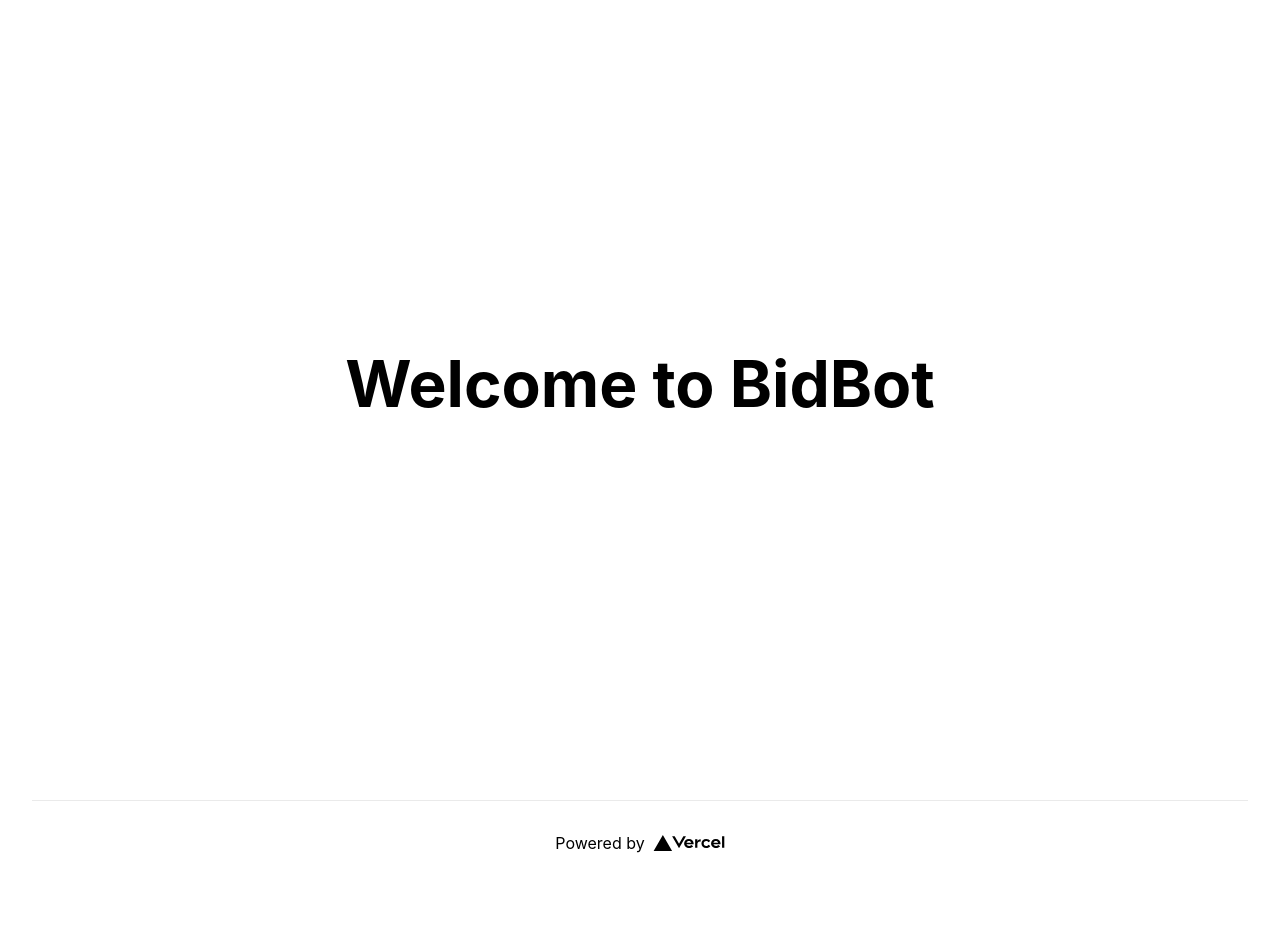
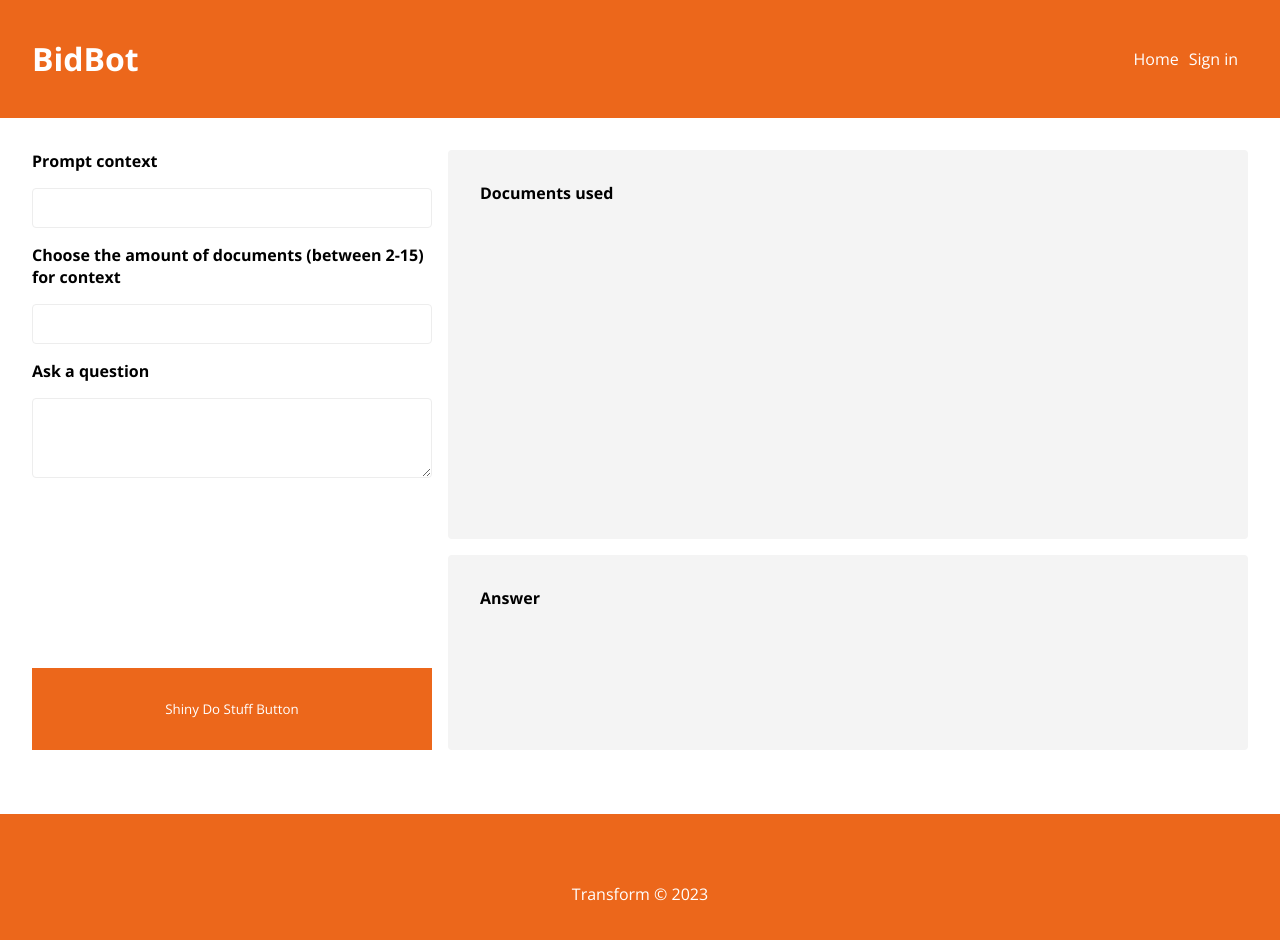
Before and after one commit to tufanbutuner/bidbot-v1, a Next.js app: page / in a window 1280 px wide. Shown: the top 940 px of the page. Before the commit the page ends 885 px from the top, so only its background shows below. Built offline with nearby package versions, Linux system fonts and the light colour scheme; no server answers.

Commit message:
Basic styling and index page clean up

```diff
--- a/pages/_app.tsx
+++ b/pages/_app.tsx
@@ -1,8 +1,16 @@
-import '../styles/globals.css'
-import type { AppProps } from 'next/app'
+import type { AppProps } from "next/app";
+import Footer from "../components/Footer";
+import Navbar from "../components/Navbar";
+import "../styles/globals.scss";
 
 function MyApp({ Component, pageProps }: AppProps) {
-  return <Component {...pageProps} />
+  return (
+    <>
+      <Navbar />
+      <Component {...pageProps} />
+      <Footer />
+    </>
+  );
 }
 
-export default MyApp
+export default MyApp;
--- a/pages/index.tsx
+++ b/pages/index.tsx
@@ -1,50 +1,67 @@
+"use client";
 import Head from "next/head";
-import Image from "next/image";
-import { useEffect, useState } from "react";
-import styles from "../styles/Home.module.css";
+import { useState } from "react";
 
-export default function Home({ data }: { data: { time: string } }) {
-  const [time, setTime] = useState<Date | null>(null);
-
-  useEffect(() => {
-    fetch("/api/time")
-      .then((res) => res.json())
-      .then((json) => setTime(new Date(json.time)));
-  }, []);
+export default function Home() {
+  const [message, setMessage] = useState<string>("");
+  const [history, setHistory] = useState([
+    {
+      role: "assistant",
+      content: "Welcome, ask me any questions about Transform",
+    },
+  ]);
+  const [loading, setLoading] = useState<boolean>(false);
 
   return (
-    <div className={styles.container}>
+    <>
       <Head>
         <title>BidBot</title>
-        <meta name="description" content="BidBot created by Transform" />
-        <link rel="icon" href="/favicon.ico" />
+        <link rel="preconnect" href="https://fonts.googleapis.com" />
+        <link
+          rel="preconnect"
+          href="https://fonts.gstatic.com"
+          crossOrigin="true"
+        />
+        <link
+          href="https://fonts.googleapis.com/css2?family=Open+Sans:wght@300;400;500;600;700;800&display=swap"
+          rel="stylesheet"
+        />
       </Head>
+      <main className="container">
+        <div className="main-container">
+          <div className="input-container">
+            <div className="input-block">
+              <div className="input-block">
+                <strong>Prompt context</strong>
+                <input name="myInput" />
+              </div>
 
-      <main className={styles.main}>
-        <h1 className={styles.title}>Welcome to BidBot</h1>
-        <p>
-          {time &&
-            `The time is ${time.getHours()}:${time.getMinutes()}:${time.getSeconds()}`}
-        </p>
+              <div className="input-block">
+                <strong>
+                  Choose the amount of documents (between 2-15) for context
+                </strong>
+                <input type="text" name="input-2" />
+              </div>
+
+              <div className="input-block">
+                <strong>Ask a question</strong>
+                <textarea name="input-3" />
+              </div>
+            </div>
+
+            <button>Shiny Do Stuff Button</button>
+          </div>
+
+          <div className="output-container">
+            <div className="chat-container">
+              <strong>Documents used</strong>
+            </div>
+            <div className="chat-container">
+              <strong>Answer</strong>
+            </div>
+          </div>
+        </div>
       </main>
-
-      <footer className={styles.footer}>
-        <a
-          href="https://vercel.com?utm_source=create-next-app&utm_medium=default-template&utm_campaign=create-next-app"
-          target="_blank"
-          rel="noopener noreferrer"
-        >
-          Powered by{" "}
-          <span className={styles.logo}>
-            <Image src="/vercel.svg" alt="Vercel Logo" width={72} height={16} />
-          </span>
-        </a>
-      </footer>
-    </div>
+    </>
   );
 }
-
-export async function getServerSideProps() {
-  const data = JSON.stringify({ time: new Date().toString() });
-  return { props: { data } };
-}
--- a/styles/Home.module.css
+++ /dev/null
@@ -1,116 +0,0 @@
-.container {
-  padding: 0 2rem;
-}
-
-.main {
-  min-height: 100vh;
-  padding: 4rem 0;
-  flex: 1;
-  display: flex;
-  flex-direction: column;
-  justify-content: center;
-  align-items: center;
-}
-
-.footer {
-  display: flex;
-  flex: 1;
-  padding: 2rem 0;
-  border-top: 1px solid #eaeaea;
-  justify-content: center;
-  align-items: center;
-}
-
-.footer a {
-  display: flex;
-  justify-content: center;
-  align-items: center;
-  flex-grow: 1;
-}
-
-.title a {
-  color: #0070f3;
-  text-decoration: none;
-}
-
-.title a:hover,
-.title a:focus,
-.title a:active {
-  text-decoration: underline;
-}
-
-.title {
-  margin: 0;
-  line-height: 1.15;
-  font-size: 4rem;
-}
-
-.title,
-.description {
-  text-align: center;
-}
-
-.description {
-  margin: 4rem 0;
-  line-height: 1.5;
-  font-size: 1.5rem;
-}
-
-.code {
-  background: #fafafa;
-  border-radius: 5px;
-  padding: 0.75rem;
-  font-size: 1.1rem;
-  font-family: Menlo, Monaco, Lucida Console, Liberation Mono, DejaVu Sans Mono,
-    Bitstream Vera Sans Mono, Courier New, monospace;
-}
-
-.grid {
-  display: flex;
-  align-items: center;
-  justify-content: center;
-  flex-wrap: wrap;
-  max-width: 800px;
-}
-
-.card {
-  margin: 1rem;
-  padding: 1.5rem;
-  text-align: left;
-  color: inherit;
-  text-decoration: none;
-  border: 1px solid #eaeaea;
-  border-radius: 10px;
-  transition: color 0.15s ease, border-color 0.15s ease;
-  max-width: 300px;
-}
-
-.card:hover,
-.card:focus,
-.card:active {
-  color: #0070f3;
-  border-color: #0070f3;
-}
-
-.card h2 {
-  margin: 0 0 1rem 0;
-  font-size: 1.5rem;
-}
-
-.card p {
-  margin: 0;
-  font-size: 1.25rem;
-  line-height: 1.5;
-}
-
-.logo {
-  height: 1em;
-  margin-left: 0.5rem;
-}
-
-@media (max-width: 600px) {
-  .grid {
-    width: 100%;
-    flex-direction: column;
-  }
-}
--- a/styles/globals.css
+++ /dev/null
@@ -1,16 +0,0 @@
-html,
-body {
-  padding: 0;
-  margin: 0;
-  font-family: -apple-system, BlinkMacSystemFont, Segoe UI, Roboto, Oxygen,
-    Ubuntu, Cantarell, Fira Sans, Droid Sans, Helvetica Neue, sans-serif;
-}
-
-a {
-  color: inherit;
-  text-decoration: none;
-}
-
-* {
-  box-sizing: border-box;
-}
--- /dev/null
+++ b/styles/globals.scss
@@ -0,0 +1,132 @@
+@tailwind base;
+@tailwind components;
+@tailwind utilities;
+
+* {
+  font-family: "Open Sans", -apple-system, BlinkMacSystemFont, Segoe UI, Roboto,
+    Oxygen, Ubuntu, Cantarell, Fira Sans, Droid Sans, Helvetica Neue, sans-serif;
+}
+
+html,
+body {
+  padding: 0;
+  margin: 0;
+}
+
+a {
+  color: inherit;
+  text-decoration: none;
+}
+
+* {
+  box-sizing: border-box;
+}
+
+.container {
+  padding: 2rem;
+  width: 100%;
+  max-width: 100%;
+}
+
+.main-container {
+  display: grid;
+  grid-template-columns: 2fr 4fr;
+  gap: 1rem;
+  height: 75vh;
+
+  h1 {
+    font-size: 2rem;
+    font-weight: bold;
+    margin-bottom: 4rem;
+  }
+
+  button {
+    background: #ec671b;
+    color: white;
+    padding: 2rem;
+    border: none;
+    cursor: pointer;
+  }
+
+  button:hover {
+    background: #333333;
+  }
+
+  input {
+    height: 40px;
+  }
+
+  input,
+  textarea {
+    border: 1px solid rgb(237, 237, 237);
+    border-radius: 4px;
+  }
+
+  textarea {
+    max-height: 200px;
+    height: 80px;
+    overflow-y: hidden;
+  }
+}
+
+.input-container {
+  display: flex;
+  flex-direction: column;
+  justify-content: space-between;
+}
+
+.grouped-input-container {
+  display: flex;
+}
+
+.input-block {
+  display: flex;
+  flex-direction: column;
+  gap: 1rem;
+}
+
+.chat-container {
+  padding: 2rem;
+  background: rgb(244, 244, 244);
+  border-radius: 4px;
+}
+
+.footer-container {
+  display: flex;
+  justify-content: center;
+  align-items: center;
+  background-color: #ec671b;
+  color: white;
+  height: 10rem;
+  margin-top: 2rem;
+}
+
+.navbar-container {
+  display: flex;
+  justify-content: space-between;
+  align-items: center;
+  background-color: #ec671b;
+  color: white;
+  padding: 1rem 2rem;
+
+  ul {
+    list-style-type: none;
+    padding: 0;
+  }
+
+  li {
+    display: inline;
+    margin-right: 10px;
+  }
+
+  a {
+    color: white;
+    text-decoration: none;
+  }
+}
+
+.output-container {
+  display: grid;
+  grid-template-rows: 4fr 2fr;
+  gap: 1rem;
+}
```
